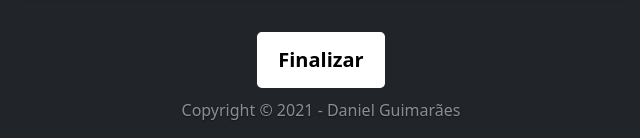
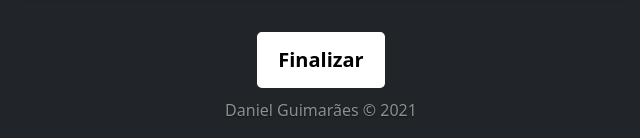
Before and after one commit to Leinadium/gradeHoraria, a Flask app: page /criar/1 in a window 1280 px wide. Shown: the part 959-1097 px from the top of the page, without its empty margins (319-959 px from the left). Run offline with Flask 2, Linux system fonts and the light colour scheme; data that the repository does not hold is empty; parts of the project's set-up code (start-up, migrations or seed data) failed here and were passed over; some libraries are stand-ins or nearby versions.

Commit message:
Reformatando

```diff
--- a/app/criar/views.py
+++ b/app/criar/views.py
@@ -1,9 +1,7 @@
-from flask import redirect, render_template, url_for, request
+from flask import render_template
 
 from . import criar
-from .forms import CreatingForm, ConfigForm
 from ..models import Curso, Turma, Destino
-from .. import db
 
 from json import dumps
 
--- a/app/resultado/views.py
+++ b/app/resultado/views.py
@@ -1,7 +1,7 @@
-from flask import redirect, render_template, url_for, request, abort
+from flask import redirect, render_template, url_for, request
 
 from . import resultado
-from ..models import Curso, Turma, Destino, Grade
+from ..models import Curso, Turma, Grade
 from . import grade_generator
 from .. import db
 
@@ -62,8 +62,6 @@ def gerar_resultado():
     # redirecting to the /g/
     return redirect(url_for('resultado.g', i=i))
 
-#####
-
 
 @resultado.route('/erro')
 def erro():
--- a/app/templates/base.html
+++ b/app/templates/base.html
@@ -53,7 +53,7 @@
     {% endblock %}
 
   <footer class="mt-auto text-white-50">
-    <p>Copyright © 2021 - Daniel Guimarães</p>
+    <p>Daniel Guimarães © 2021</p>
   </footer>
 </div>
 </body>
```
